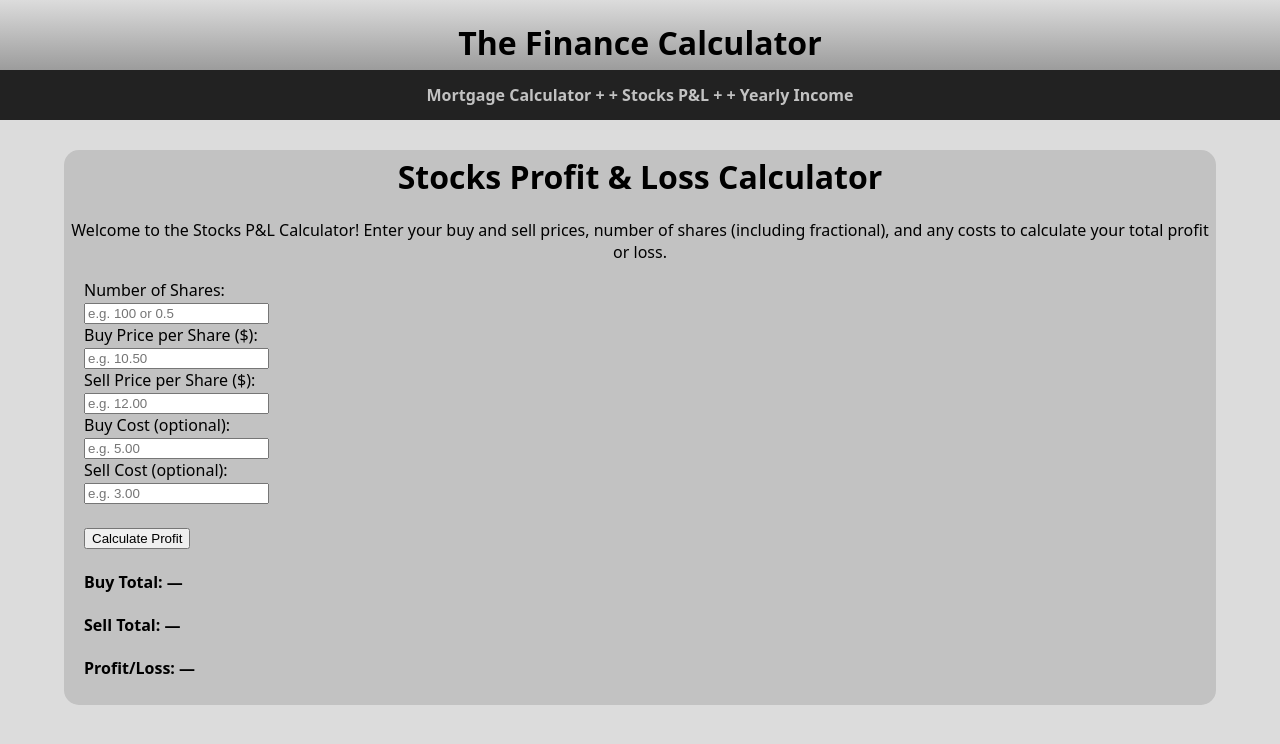
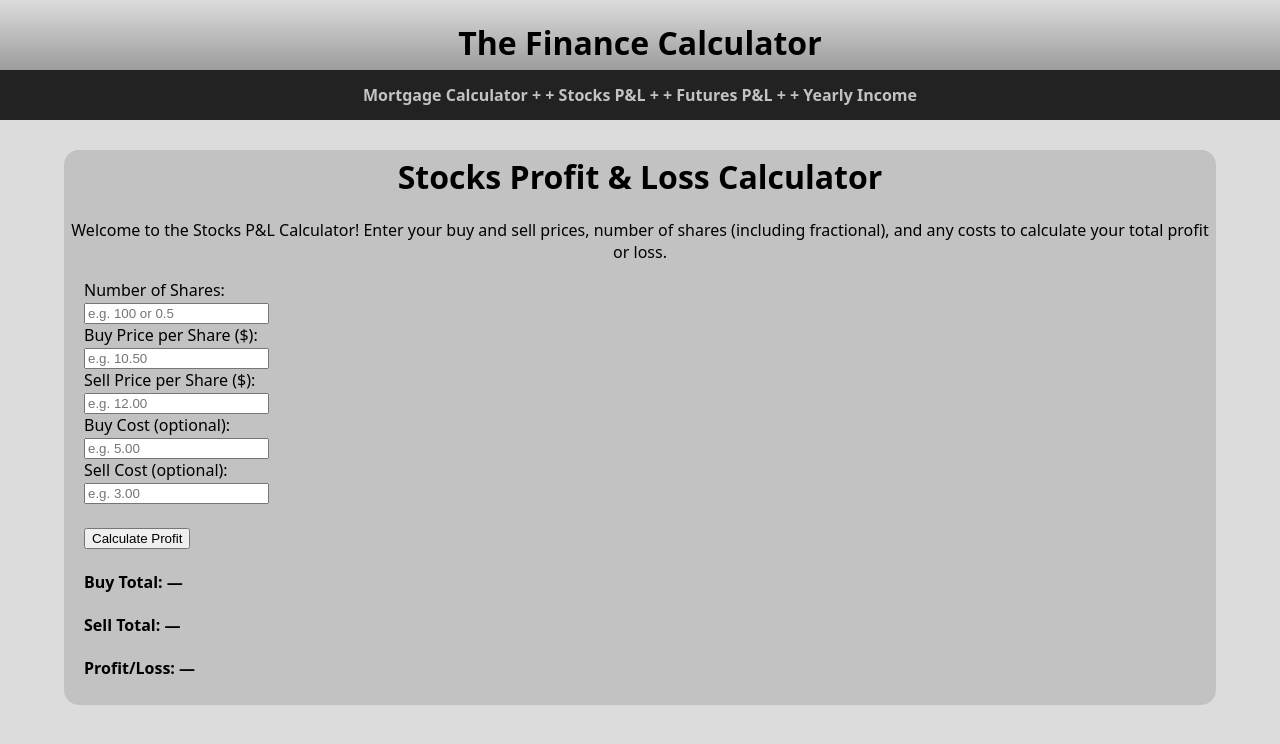
Before and after one commit to ry207/Finance-Calculator, a plain HTML site: page stock.html in a window 1280 px wide. Drawn offline with Linux system fonts and the light colour scheme.

Commit message:
Revise stock.html with new links and formatting
Updated navigation links and improved formatting.

```diff
--- a/stock.html
+++ b/stock.html
@@ -16,6 +16,7 @@
     <div class="directory_header">
         <a href="index.html">Mortgage Calculator +</a>
         <a href="stock.html"> + Stocks P&L +</a>
+        <a href="futures.html"> + Futures P&L +</a>
         <a href="yearly.html"> + Yearly Income</a>
     </div>
 
```
